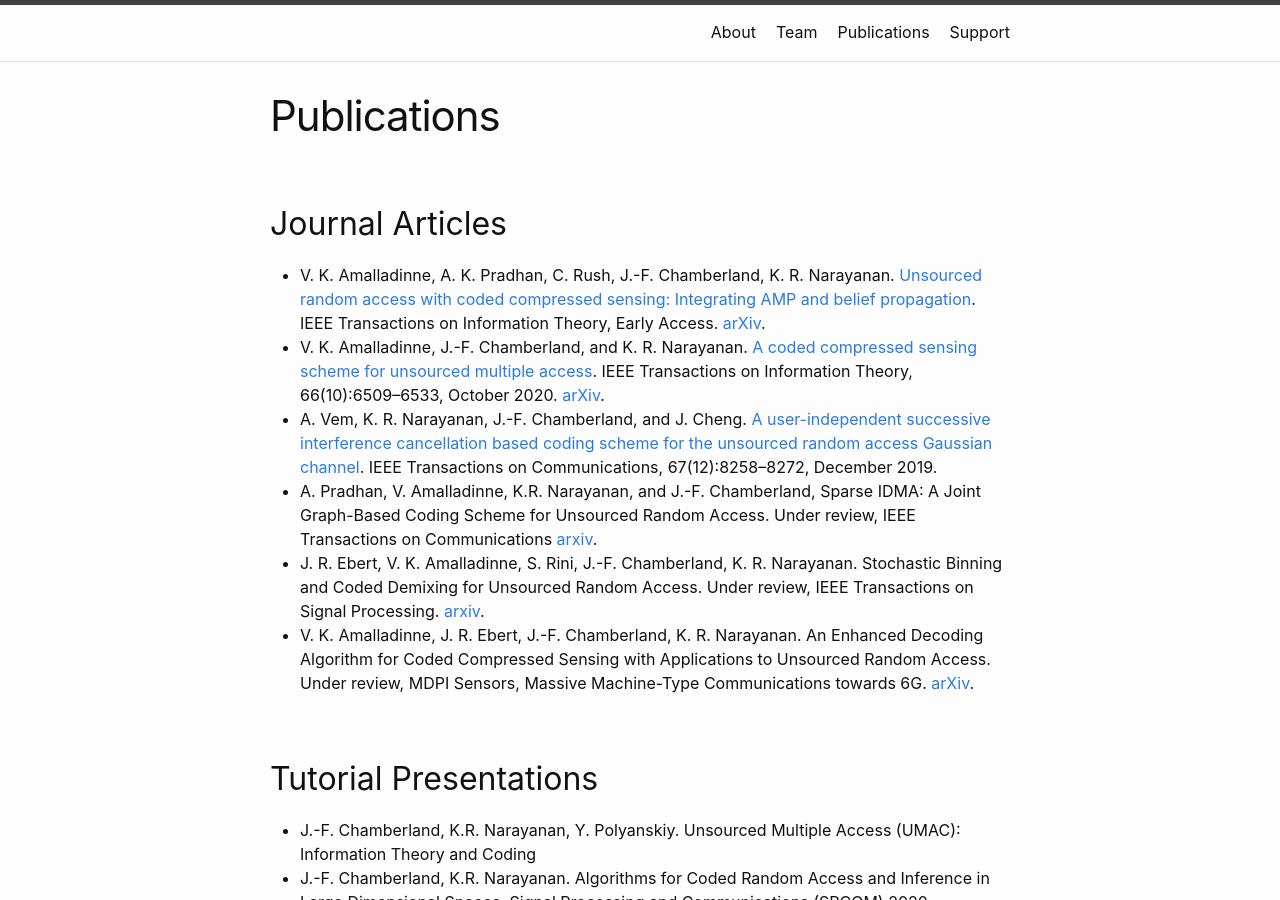
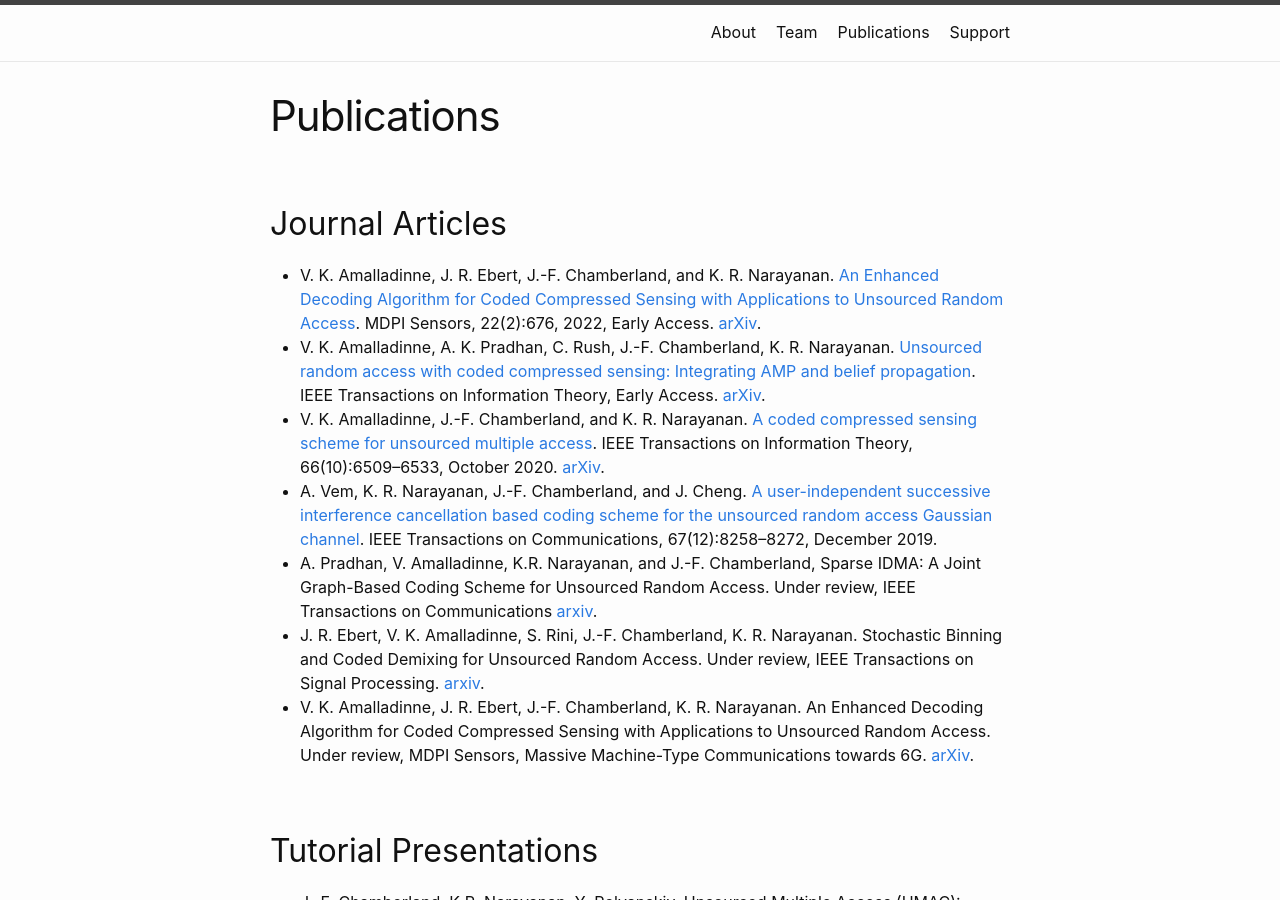
Before and after one commit to EngProjects/mMTC, a Jekyll site: the page built from publications.md, in a window 1280 px wide and 900 px high. Built offline with Jekyll 4.4.1, drawn with Linux system fonts in a browser that asks for light colours.

Commit message:
Updating publications.

```diff
--- a/publications.md
+++ b/publications.md
@@ -6,6 +6,10 @@ permalink: /Publications.html
 
 ## Journal Articles
 
+* V. K. Amalladinne, J. R. Ebert, J.-F. Chamberland, and K. R. Narayanan.
+[An Enhanced Decoding Algorithm for Coded Compressed Sensing with Applications to Unsourced Random Access](https://doi.org/10.3390/s22020676).
+MDPI Sensors, 22(2):676, 2022, Early Access.
+[arXiv](https://arxiv.org/abs/2112.00270).
 * V. K. Amalladinne, A. K. Pradhan, C. Rush, J.-F. Chamberland, K. R. Narayanan.
 [Unsourced random access with coded compressed sensing: Integrating AMP and belief propagation](https://dx.doi.org/10.1109/TIT.2021.3136437).
 IEEE Transactions on Information Theory, Early Access.
```
